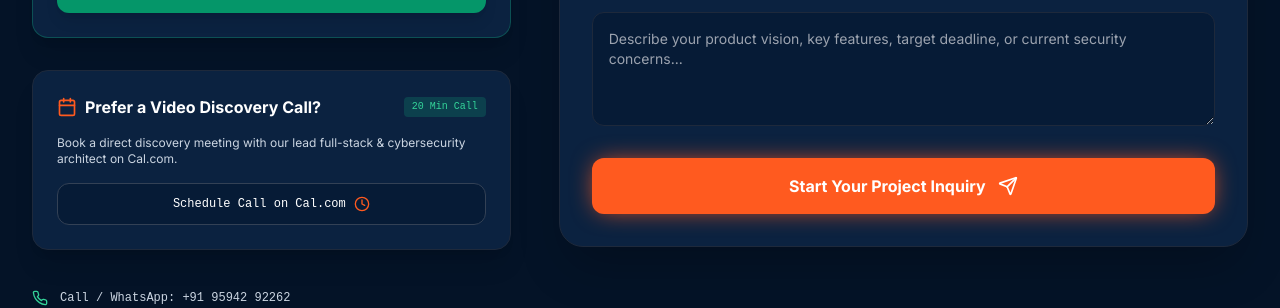
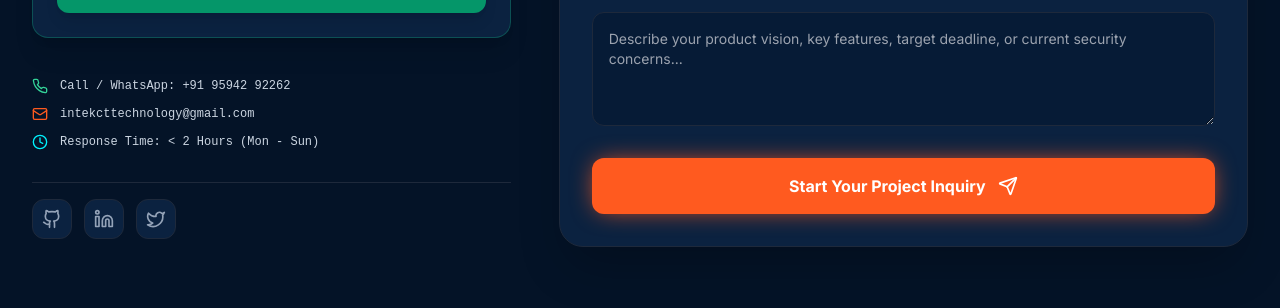
Before and after one commit to Intekhab-Ansari/intekCT-Technology, a Next.js app: page /contact in a window 1280 px wide. Shown: the part 830-1138 px from the top of the page. Built offline with nearby package versions, Linux system fonts and the light colour scheme; no server answers.

Commit message:
feat: remove Cal.com video discovery call card from contact section

```diff
--- a/components/ContactSection.tsx
+++ b/components/ContactSection.tsx
@@ -135,33 +135,6 @@ const ContactFormInner: React.FC = () => {
               >
                 <MessageSquare className="w-4 h-4" />
                 <span>Chat on WhatsApp: +91 9594292262</span>
-              </a>
-            </div>
-
-            {/* Instant Calendar Booking Box */}
-            <div className="rounded-2xl bg-[#0B2240] border border-slate-800 p-6 space-y-4 shadow-xl">
-              <div className="flex items-center justify-between">
-                <div className="flex items-center gap-2 text-white font-bold text-base">
-                  <Calendar className="w-5 h-5 text-[#FF5A1F]" />
-                  <span>Prefer a Video Discovery Call?</span>
-                </div>
-                <span className="text-[10px] font-mono text-emerald-400 px-2 py-0.5 rounded bg-emerald-500/20">
-                  20 Min Call
-                </span>
-              </div>
-
-              <p className="text-xs text-slate-300">
-                Book a direct discovery meeting with our lead full-stack & cybersecurity architect on Cal.com.
-              </p>
-
-              <a
-                href={companyData.calendlyUrl}
-                target="_blank"
-                rel="noopener noreferrer"
-                className="w-full flex items-center justify-center gap-2 py-3 px-5 rounded-xl bg-[#061B36] hover:bg-[#082245] text-white font-mono text-xs border border-slate-700 hover:border-[#FF5A1F] transition-colors"
-              >
-                <span>Schedule Call on Cal.com</span>
-                <Clock className="w-4 h-4 text-[#FF5A1F]" />
               </a>
             </div>
 
--- a/lib/ai-provider.ts
+++ b/lib/ai-provider.ts
@@ -112,9 +112,10 @@ export async function generateAIResponse(messages: ChatMessage[]): Promise<strin
   }
 
   if (lastUserMessage.includes("book") || lastUserMessage.includes("contact") || lastUserMessage.includes("call") || lastUserMessage.includes("hire") || lastUserMessage.includes("demo")) {
-    return "Awesome! We'd love to partner with you. You can schedule a 20-minute discovery call directly with our lead architects here:\n\n" +
-      "🔗 **[Book a Project Discovery Call](https://cal.com/intekct/project-discovery)**\n\n" +
-      "Or fill out our contact form on the page below and we will get back to you within 2 hours!";
+    return "Awesome! We'd love to partner with you. You can connect with us directly:\n\n" +
+      "📱 **WhatsApp / Call**: [+91 95942 92262](https://wa.me/919594292262)\n" +
+      "✉️ **Email**: intekcttechnology@gmail.com\n\n" +
+      "Or fill out our contact form on the page and we will get back to you within 2 hours!";
   }
 
   return "Welcome to IntekCT! I am your AI Assistant capability demo.\n\n" +
```
